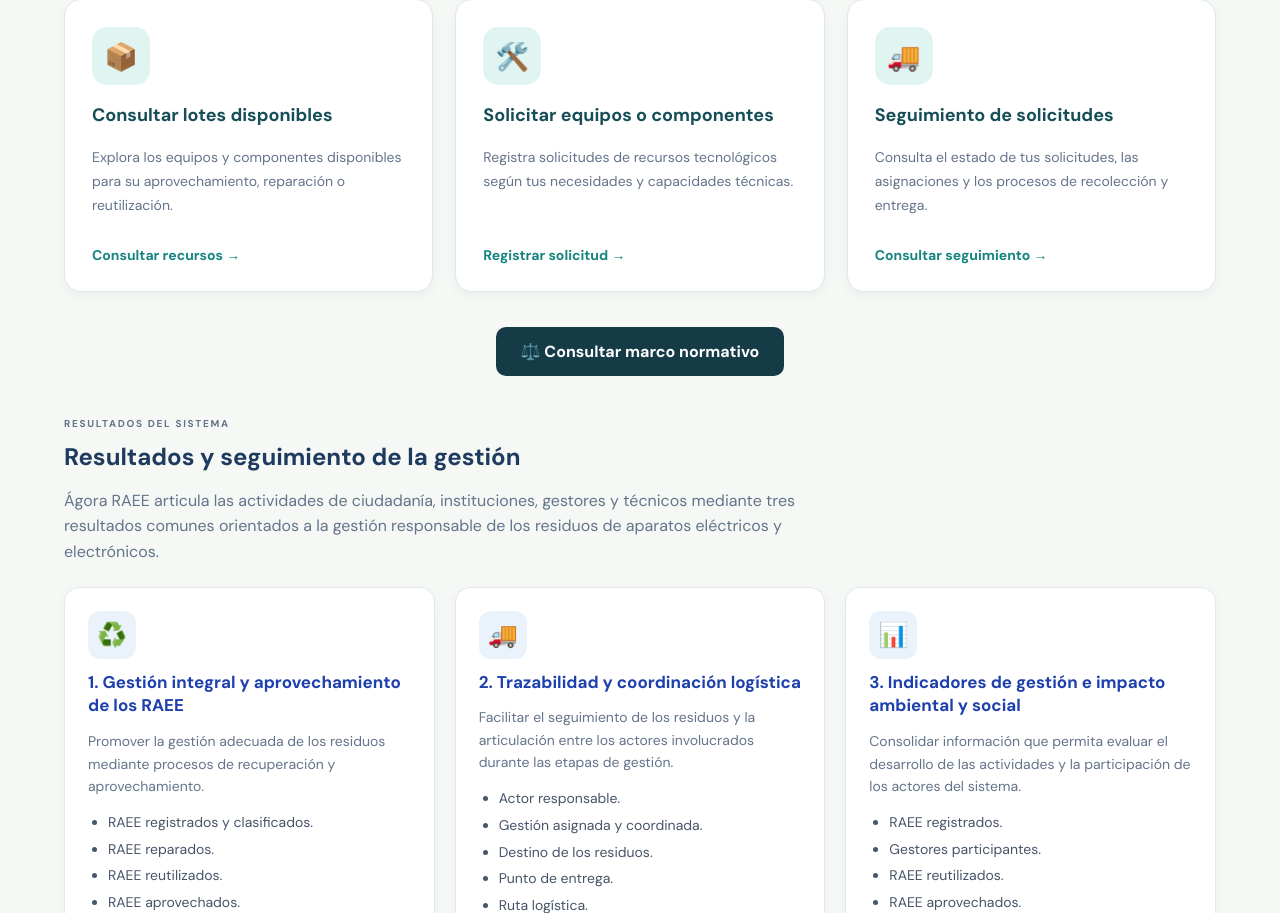
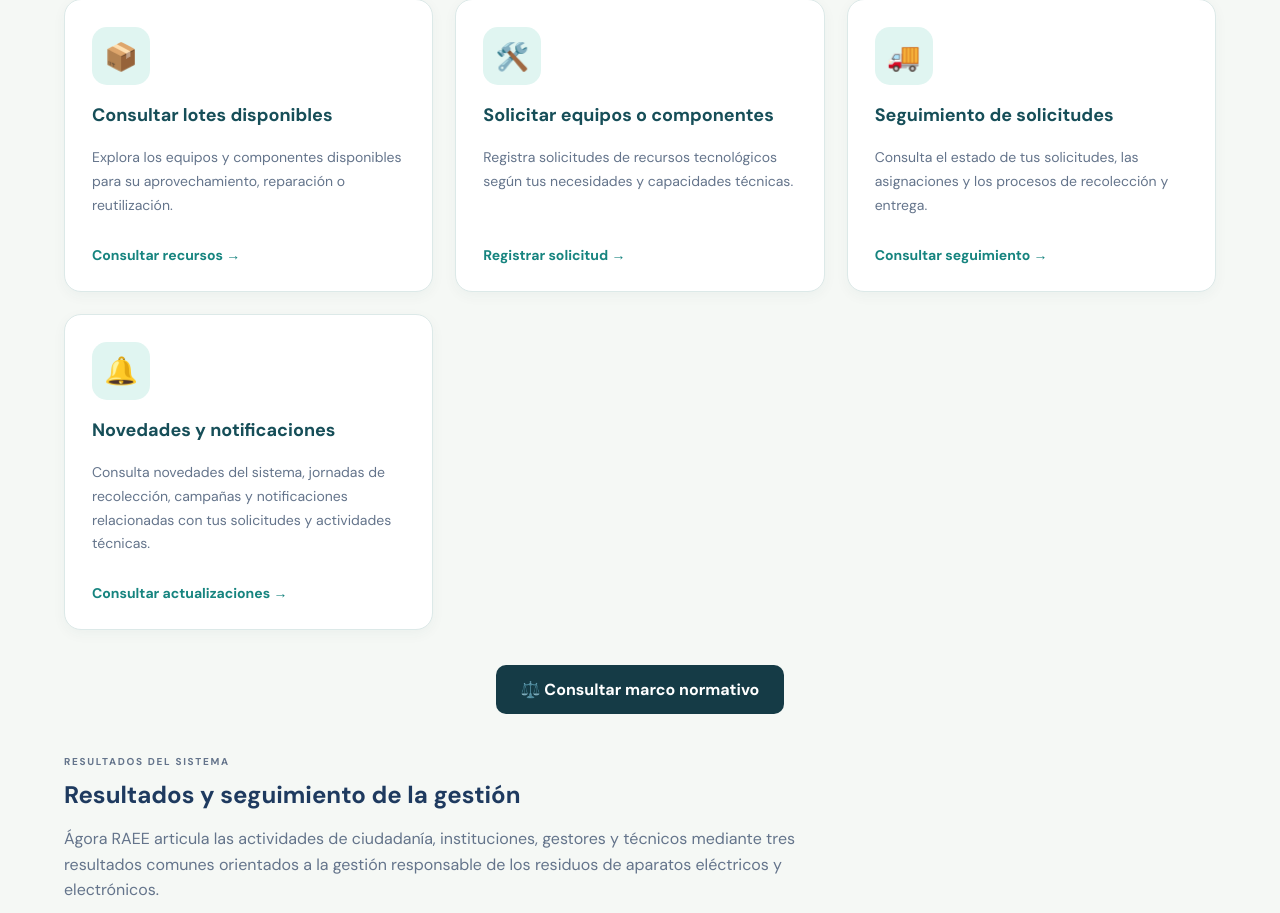
Before and after one commit to maybelline756kw-source/agora_raee_v1.2, a FastAPI app: page /form/tecnico in a window 1280 px wide. Shown: the part 592-1505 px from the top of the page. Run offline with FastAPI, Linux system fonts and the light colour scheme.

Commit message:
Add updates and notifications section to menu
Added a new section for updates and notifications in the technician menu.

```diff
--- a/templates/tecnico/menu.html
+++ b/templates/tecnico/menu.html
@@ -366,6 +366,27 @@
 
             </a>
 
+            <!-- ACTUALIZACIONES Y NOTIFICACIONES -->
+
+<a href="/actualizaciones"
+   class="technician-card">
+
+    <span class="technician-icon">🔔</span>
+
+    <h3>Novedades y notificaciones</h3>
+
+    <p>
+        Consulta novedades del sistema, jornadas de recolección,
+        campañas y notificaciones relacionadas con tus solicitudes
+        y actividades técnicas.
+    </p>
+
+    <span class="technician-action">
+        Consultar actualizaciones →
+    </span>
+
+</a>
+
         </section>
 
         <!-- MARCO NORMATIVO -->
```
